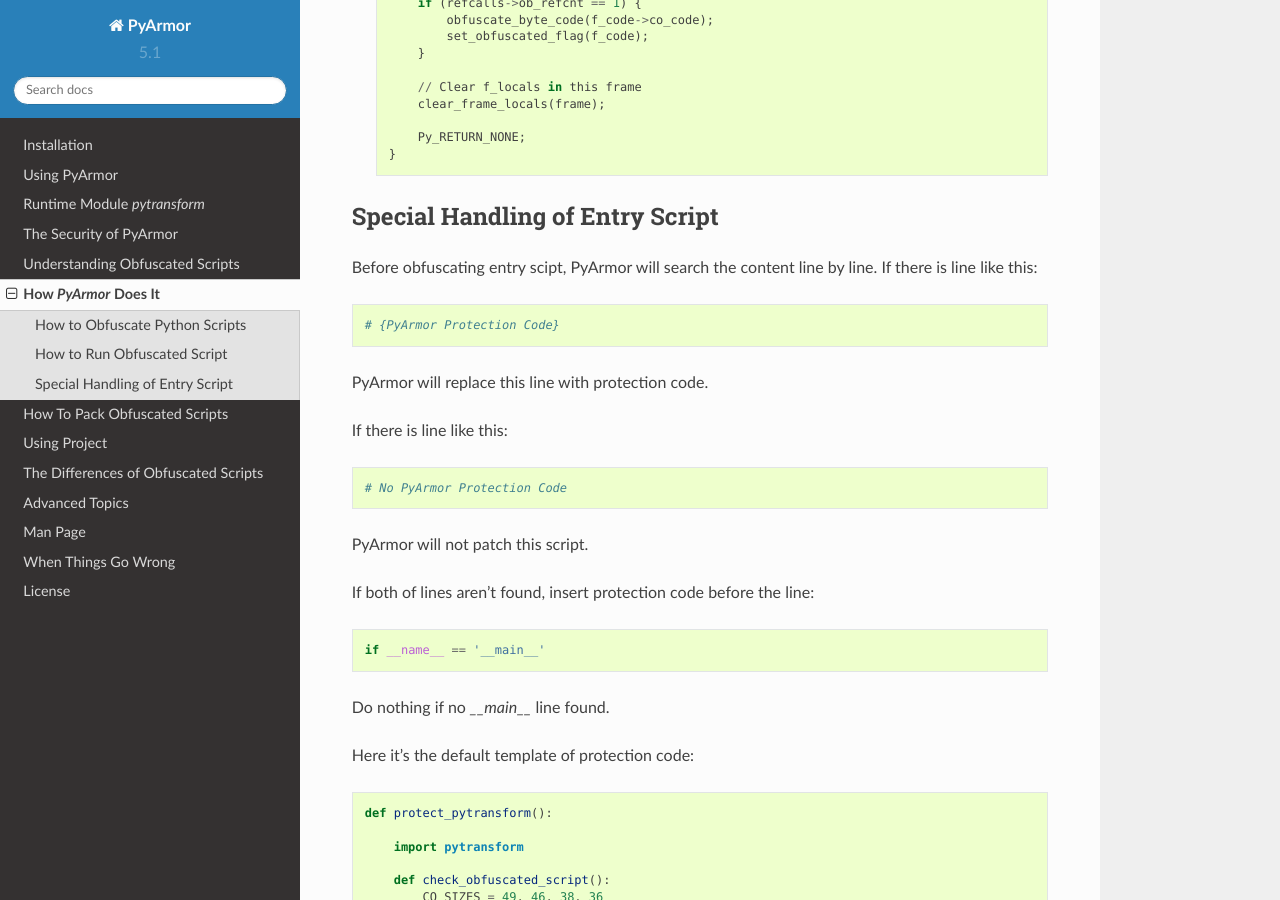
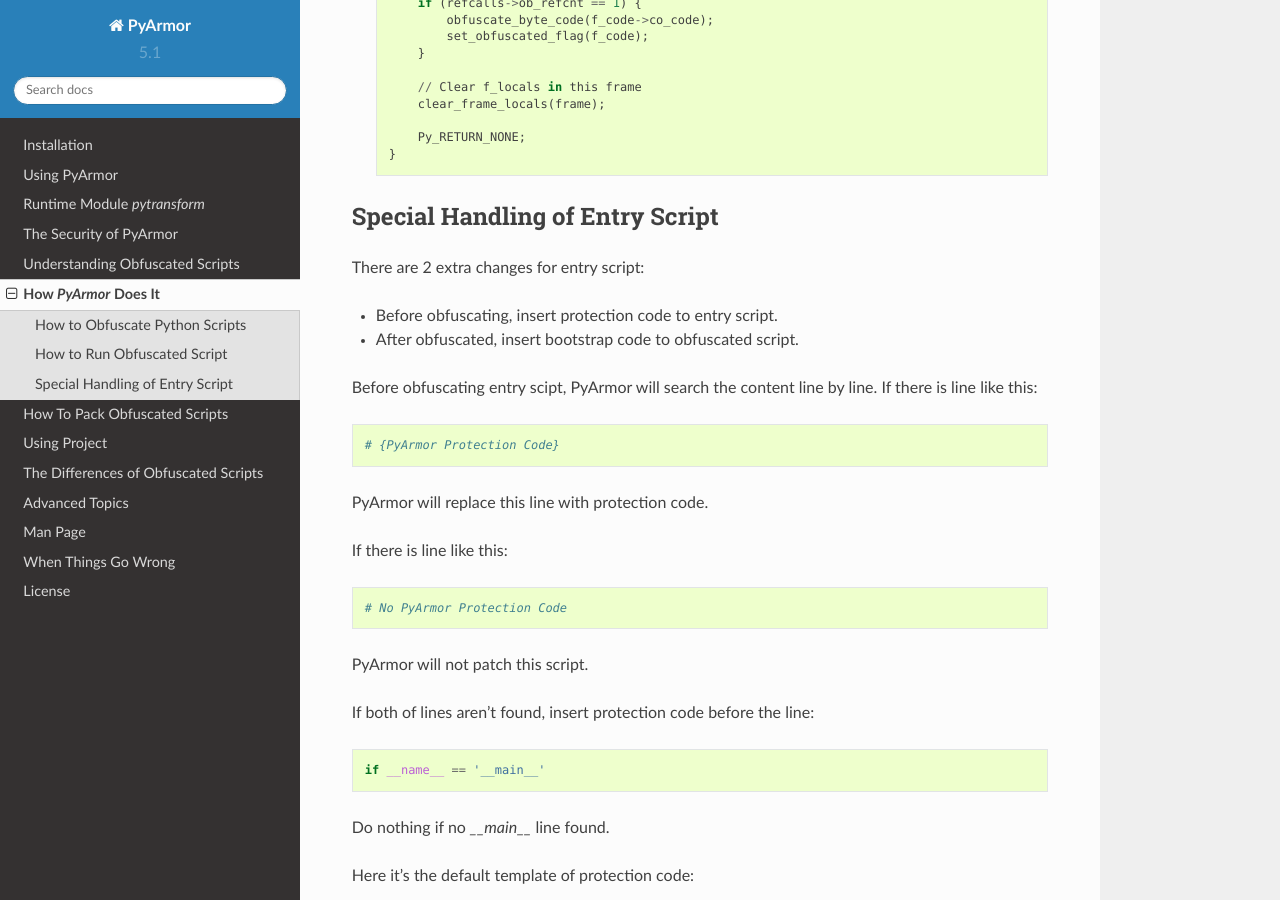
Before and after one commit to dashingsoft/pyarmor, a Sphinx documentation site: the page built from docs/how-to-do.rst, in a window 1280 px wide and 900 px high, scrolled down 3480 px. Built offline with Sphinx 7.4.7 and the Read the Docs theme 2.0.0, drawn with Linux system fonts in a browser that asks for light colours; some of the changed text lies outside the part shown.

Commit message:
Refine doc

```diff
--- a/docs/advanced.rst
+++ b/docs/advanced.rst
@@ -199,4 +199,6 @@
 
     pyarmor licenses --restrict=0 --expired 2019-01-01 mycode
 
+.. customizing protection code:
+
 .. include:: _common_definitions.txt
--- a/docs/how-to-do.rst
+++ b/docs/how-to-do.rst
@@ -184,6 +184,11 @@
 Special Handling of Entry Script
 ================================
 
+There are 2 extra changes for entry script:
+
+* Before obfuscating, insert protection code to entry script.
+* After obfuscated, insert bootstrap code to obfuscated script.
+
 Before obfuscating entry scipt, PyArmor will search the content line
 by line. If there is line like this::
 
@@ -268,6 +273,11 @@
 All the string template `{xxx}` will be replaced with real value by
 PyArmor.
 
+To prevent PyArmor from inserting this protection code, pass
+`--cross-protection=0` as obfuscating the scripts::
+
+    pyarmor obfuscate --cross-protection=0 foo.py
+
 After the entry script is obfuscated, the :ref:`Bootstrap Code` will
 be inserted at the beginning of the obfuscated script.
 
--- a/docs/man.rst
+++ b/docs/man.rst
@@ -22,7 +22,7 @@
     The commands with project::
 
     init         Create a project to manage obfuscated scripts
-    config       Update project information
+    config       Update project settings
     build        Obfuscate all the scripts in the project
 
     info         Show project information
```
